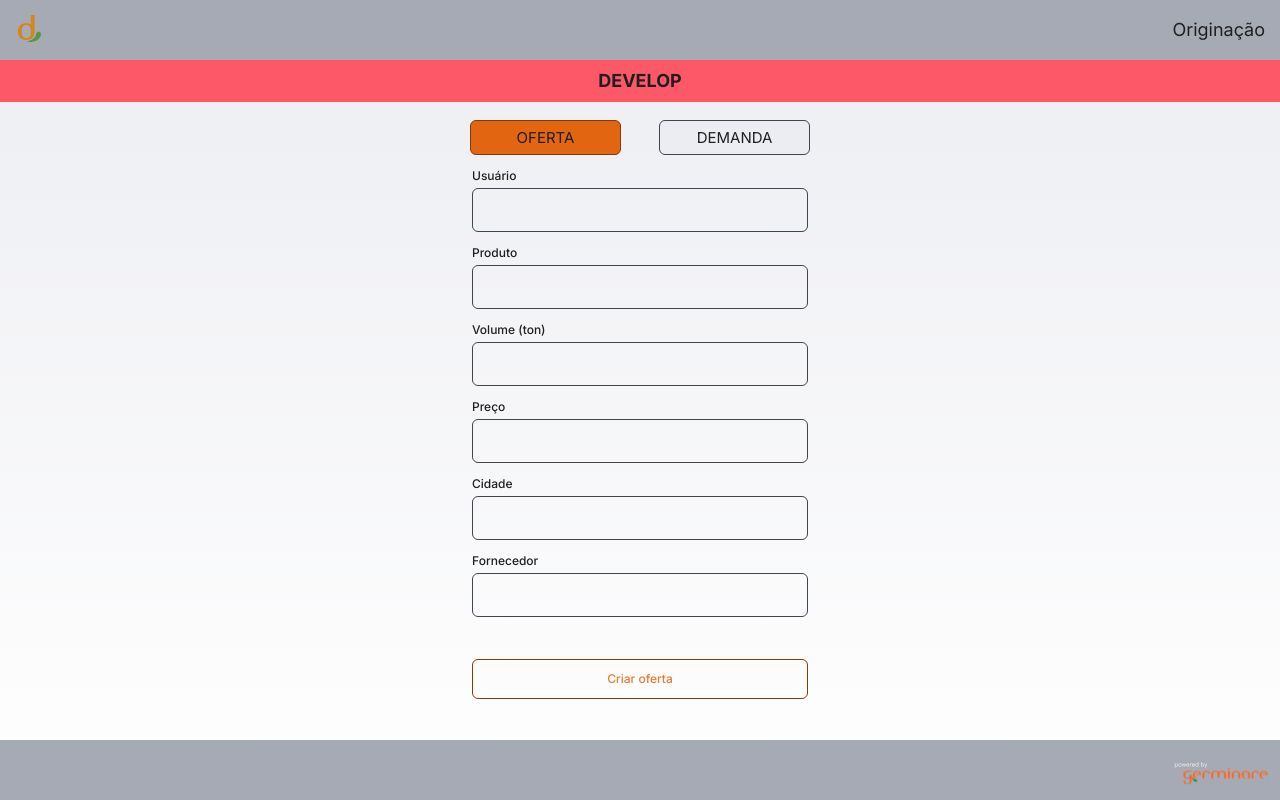
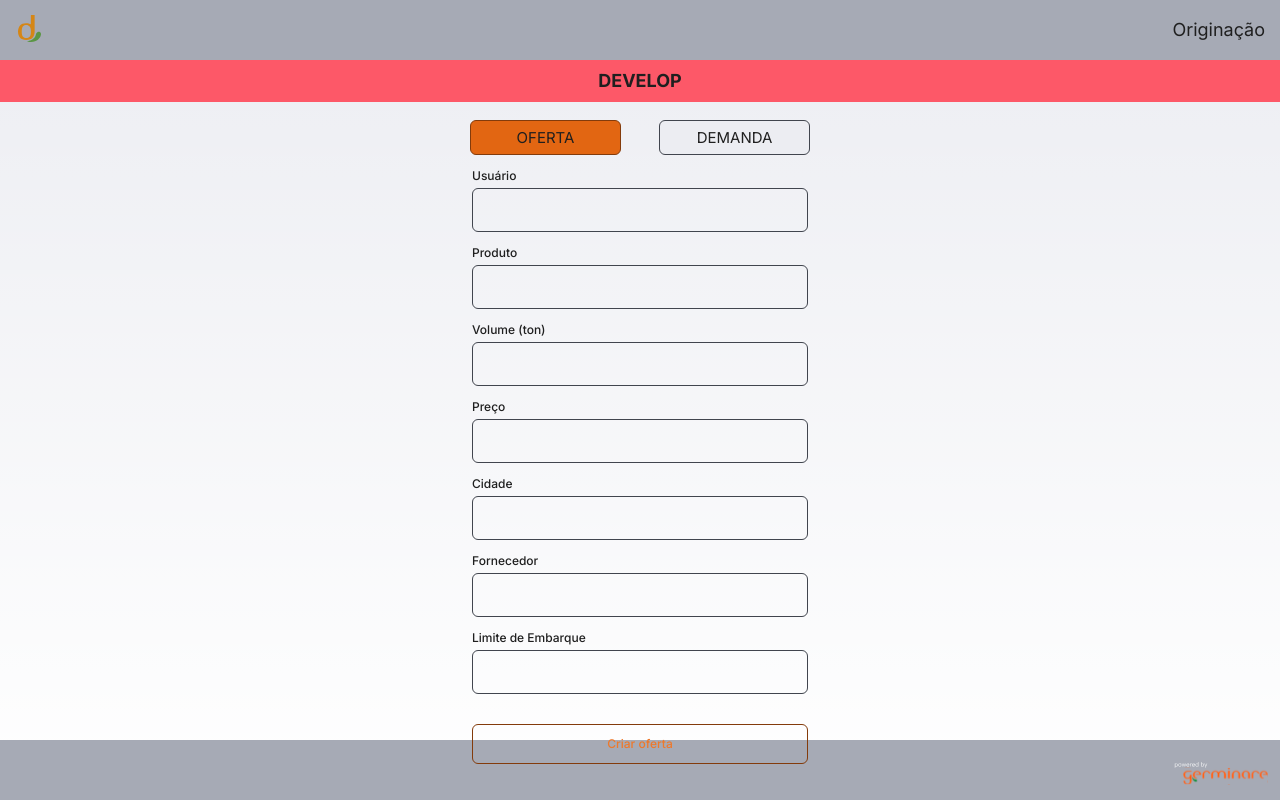
Before and after one commit to NullBetaGG/origination-app, a Next.js app: page / in a window 1280 px wide. Built offline with nearby package versions, Linux system fonts and the light colour scheme.

Commit message:
adds new shipment limit field, new dropdown, updates product list, and orders

```diff
--- a/package.json
+++ b/package.json
@@ -16,6 +16,7 @@
     "@phosphor-icons/react": "^2.1.5",
     "antd": "^5.17.3",
     "axios": "^1.7.2",
+    "date-fns": "^3.6.0",
     "lottie-react": "^2.4.0",
     "next": "14.2.3",
     "react": "^18",
--- a/src/app/page.tsx
+++ b/src/app/page.tsx
@@ -1,4 +1,5 @@
 'use client'
+import BoardingSearch from "@/components/BoardingLimit/indext";
 import Button from "@/components/Button";
 import CitySearch from "@/components/CitySearch";
 import Footer from "@/components/Footer";
@@ -23,6 +24,7 @@ export default function Home() {
   const [showSuccess, setShowSuccess] = useState(false);
   const [selectedModel, setSelectedModel] = useState<'oferta' | 'demanda' | string>("oferta");
   const [selectedProduct, setSelectedProduct] = useState<string | null>(null);
+  const [selectedBoarding, setSelectedBoarding] = useState<string | null>(null);
   const [selectedCity, setSelectedCity] = useState<City | null>(null);
   const [user, setUser] = useState<string | null>(null);
   const [volume, setVolume] = useState<number | null>(null);
@@ -30,7 +32,6 @@ export default function Home() {
   const [supplier, setSupplier] = useState<string | null>(null);
   const models: string[] = ['oferta', 'demanda'];
   const [open, setOpen] = useState(false);
-
   const handleClickOpen = () => {
     if (!user || !volume || !selectedProduct || !price || !selectedCity?.name) {
       toast.error('Preencha todos os campos!');
@@ -38,7 +39,6 @@ export default function Home() {
     }
     setOpen(true);
   }
-
   const handleClose = () => setOpen(false);
 
   const handleProductSelect = (product: string) => {
@@ -48,6 +48,10 @@ export default function Home() {
   const handleCitySelect = (city: any) => {
     setSelectedCity(city);
   };
+
+  const handleBoardingSelect = (boarding: string) => {
+    setSelectedBoarding(boarding);
+  }
 
   useEffect(() => {
     const timer = setTimeout(() => {
@@ -70,7 +74,8 @@ export default function Home() {
       supplier: selectedModel === 'oferta' ? supplier : "",
       type: selectedModel,
       ibge_code: selectedCity?.ibge_code,
-      new_price: ""
+      new_price: "",
+      boarding_limit: selectedBoarding
     }
 
     try {
@@ -189,6 +194,11 @@ export default function Home() {
                 )
               }
             </div>
+            <div className="w-[80%] flex flex-col justify-center">
+              <div className="w-[100%] flex flex-col justify-center">
+                <BoardingSearch onSelectBoarding={handleBoardingSelect} />
+              </div>
+            </div>
             <Button
               title={`Criar ${selectedModel}`}
               containerStyle="mt-10 w-[80%]"
@@ -232,6 +242,9 @@ export default function Home() {
                           :
                           <></>
                       }
+                      <div className="flex justify-between">
+                        <p className="font-bold text-[14px]">Limite de Embarque:</p><p>{selectedBoarding}</p>
+                      </div>
                     </div>
                   </DialogContentText>
                 </DialogContent>
--- /dev/null
+++ b/src/components/BoardingLimit/indext.tsx
@@ -0,0 +1,68 @@
+import React, { useState } from 'react';
+import Input from '../Input';
+import MonthList from '@/utils/monthList';
+
+interface BoardingSearchProps {
+  onSelectBoarding: (boarding: string) => void;
+}
+
+const BoardingSearch: React.FC<BoardingSearchProps> = ({ onSelectBoarding }) => {
+  const [inputValue, setInputValue] = useState<string>('');
+  const [showSuggestions, setShowSuggestions] = useState<boolean>(false);
+  const date = new Date();
+  const monthList = MonthList(date);
+
+  const handleInputChange = (event: React.ChangeEvent<HTMLInputElement>) => {
+    const value = event.target.value;
+    setInputValue(value);
+    if (value === '') {
+      setShowSuggestions(true);
+    }
+  };
+
+  const handleInputFocus = () => {
+    setShowSuggestions(true);
+  };
+
+  const handleBoardingSelect = (boarding: string) => {
+    setInputValue(boarding);
+    setShowSuggestions(false);
+    onSelectBoarding(boarding);
+  };
+
+  const handleBlur = (event: React.FocusEvent<HTMLDivElement>) => {
+    setTimeout(() => {
+      setShowSuggestions(false);
+    }, 100);
+  };
+
+  return (
+    <div className="relative" onBlur={handleBlur}>
+      <Input
+        label="Limite de Embarque"
+        type="text"
+        list="boardings-list"
+        id="boarding-input"
+        value={inputValue}
+        onChange={handleInputChange}
+        onFocus={handleInputFocus}
+        autoComplete="off"
+      />
+      {showSuggestions && (
+        <ul className="absolute z-10 text-neutral-300 bg-neutral-800 rounded-xl w-full scrollbar mt-1 max-h-60 overflow-y-auto">
+          {monthList.map((boarding, index) => (
+            <li
+              key={index}
+              className="px-4 py-2 cursor-pointer text-[1rem] hover:bg-neutral-200"
+              onClick={() => handleBoardingSelect(boarding)}
+            >
+              {boarding}
+            </li>
+          ))}
+        </ul>
+      )}
+    </div>
+  );
+};
+
+export default BoardingSearch;
--- /dev/null
+++ b/src/utils/monthList.ts
@@ -0,0 +1,20 @@
+import { addMonths, format } from "date-fns";
+import { ptBR } from "date-fns/locale";
+
+function firstUpper(month: string) {
+  return month.charAt(0).toUpperCase() + month.slice(1);
+}
+
+export default function MonthList(date: Date) {
+  const result = [];
+  let currentDate = date;
+
+  for (let i = 0; i < 7; i++) {
+    const formattedDate = format(addMonths(currentDate, i), "MMMM yyyy", {
+      locale: ptBR,
+    });
+    result.push(firstUpper(formattedDate));
+  }
+
+  return result;
+}
--- a/src/utils/productsList.ts
+++ b/src/utils/productsList.ts
@@ -1,28 +1,45 @@
 export const productsList = [
+  "CAROÇO DE ALGODÃO",
   "CAROÇO ENSACADO",
-  "CAROÇO DE ALGODÃO",
   "CASCA",
-  "CASCA DE SOJA MOÍDA",
+  "CASCA DE SOJA MOIDA",
   "CASCA DE SOJA PALETIZADA",
-  "DDGS/DDG",
   "DDGS A GRANEL",
   "DDGS ENSACADO",
-  "FERTILIZANTE",
-  "FARELO DE GIRASSOL",
-  "FARELO DE SOJA",
-  "FARELO DE AMENDOIM ",
+  "DDGS/DDG",
   "FARELO DE ALGODÃO",
   "FARELO DE ALGODÃO 28",
+  "FARELO DE ALGODÃO 28 A GRANEL",
+  "FARELO DE ALGODÃO 28 ENSACADO",
   "FARELO DE ALGODÃO 38",
+  "FARELO DE ALGODÃO 38 A GRANEL",
+  "FARELO DE ALGODÃO 38 ENSACADO",
+  "FARELO DE AMENDOIM",
+  "FARELO DE AMENDOIM A GRANEL",
+  "FARELO DE AMENDOIM ENSACADO",
+  "FARELO DE GIRASSOL",
   "FARELO DE POLPA CÍTRICA",
+  "FARELO DE SOJA",
+  "FARELO DE SOJA A GRANEL",
+  "FARELO DE SOJA ENSACADO",
   "FARELO DE TRIGO",
-  "GERMEM ",
+  "FARELO DE TRIGO A GRANEL",
+  "FARELO DE TRIGO ENSACADO",
+  "FERTILIZANTE",
+  "GERMEM",
+  "GOLDEN MIL",
+  "MELAÇO DE SOJA",
   "MILHETO",
   "MILHO GRÃO",
-  "MILHO MOÍDO",
+  "MILHO MOIDO",
   "ÓLEO DE SOJA",
+  "POLPA CITRICA A GRANEL",
+  "POLPA CITRICA ENSACADO",
+  "PROMIL",
+  "SORGO",
+  "SORGO GRÃO",
+  "SORGO MOIDO",
   "SOJA DESATIVADA",
   "SOJA GRÃO",
-  "SORGO",
   "TORTA DE ALGODÃO",
 ];
```
Also changed, not shown: 1 other file (tests, documents, lock files or other folders).
